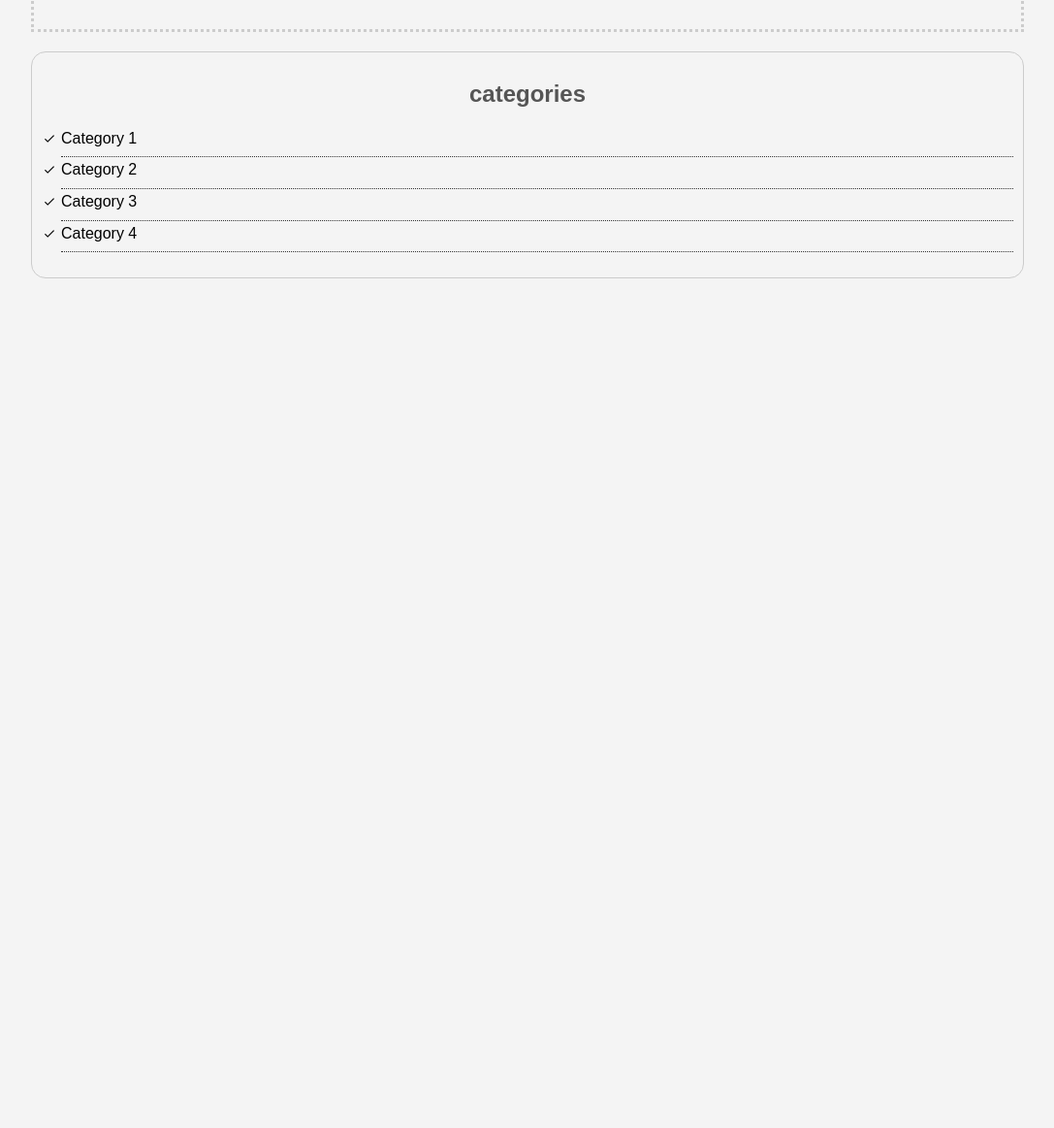
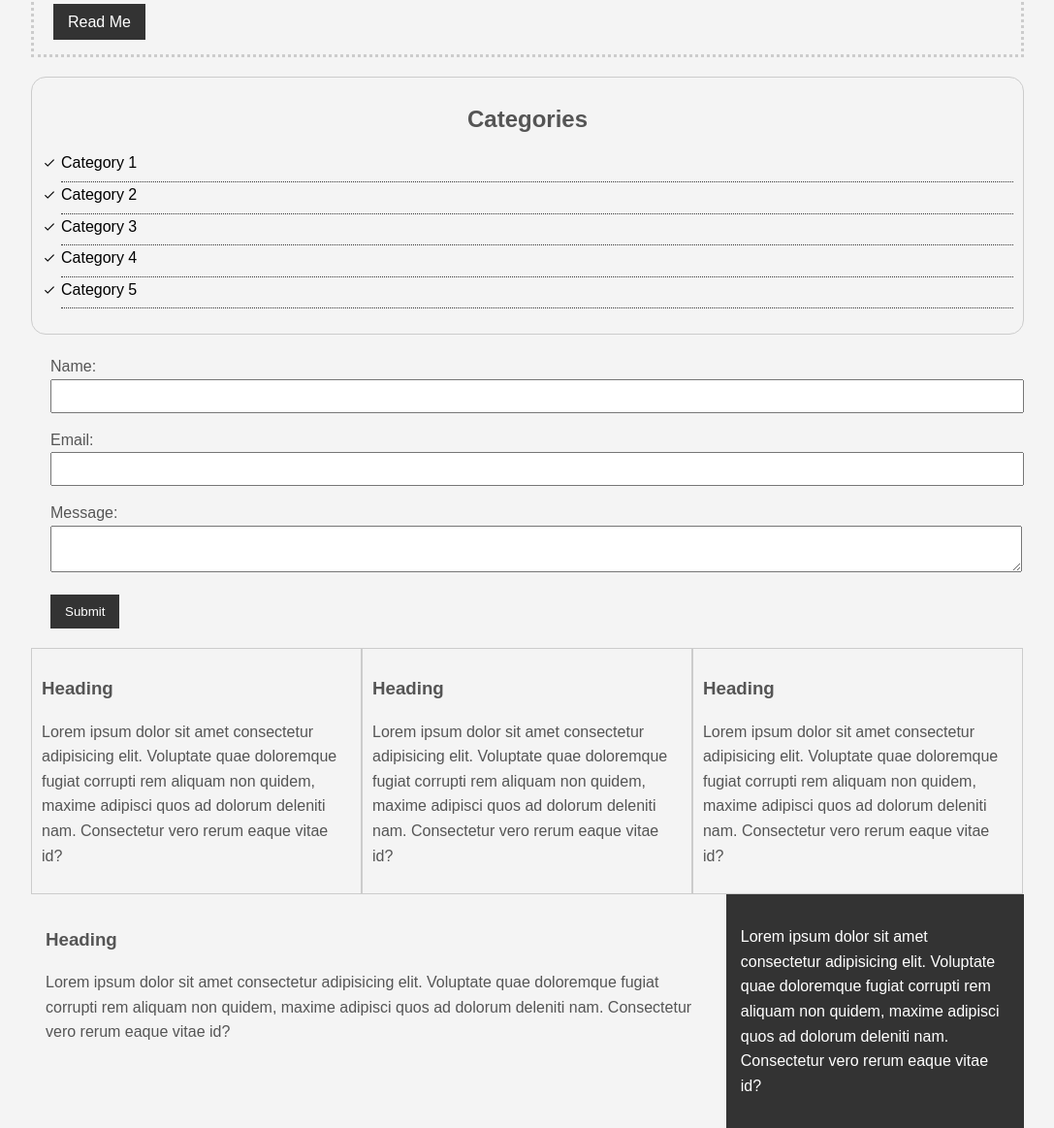
Before and after one commit to Amitansh-P/demo-repo2, a plain HTML site: page index.html in a window 1280 px wide. Shown: the part 374-1537 px from the top of the page at 97% size, without its empty margins (96-1183 px from the left). Before the commit the page ends 800 px from the top, so only its background shows below. Drawn offline with Linux system fonts and the light colour scheme.

Commit message:
updated css and html

```diff
--- a/css/style.css
+++ b/css/style.css
@@ -41,6 +41,22 @@ a:visited{
 .container{
     width: 80%;
     margin: auto;
+}
+
+.button{
+    background-color: #333;
+    color: #fff;
+    padding: 10px 15px;
+    border:none;
+}
+
+.button:hover{
+    background: red;
+    color: #fff;
+}
+
+.clr{
+    clear: both;
 }
 
 .box-1{
@@ -106,3 +122,47 @@ a:visited{
     border-bottom: dotted 1px #333;
     list-style-image: url('../images/check.png');
 }
+
+.my-form{
+    padding: 20px;
+}
+
+.my-form .form-group{
+    padding-bottom: 15px;
+}
+
+.my-form label{
+    display: block;
+}
+
+/*using type= text to seperate out submit button*/
+.my-form input[type="text"], .my-form textarea{
+    padding: 8px;
+    width: 100%;
+}
+
+.block{  /*I can use flex box also*/
+    float: left;
+    width: 33.3%;
+    border: 1px solid #ccc;
+    padding: 10px;
+    box-sizing: border-box;
+}
+
+#main-block{
+    float: left;
+    width: 70%;
+    padding: 15px;
+    box-sizing: border-box;
+}
+
+#sidebar{
+    float: right;
+    width: 30%;
+    background-color: #333;
+    color: #fff;
+    padding: 15px;
+    box-sizing: border-box;
+}
+
+/* I need to continue from positining in css 57:17,
--- a/index.html
+++ b/index.html
@@ -18,19 +18,60 @@
             <h1>Hello World</h1>
             <p>Lorem ipsum dolor sit amet consectetur, adipisicing elit. Eligendi delectus doloremque a voluptatum natus. Suscipit consequatur molestias illo corporis pariatur excepturi ducimus, neque, unde quibusdam quidem hic ratione deleniti nobis!
             </p>
+            <a class="button" href="#">Read Me</a>
         </div>
 
         <div class="categories">
-            <h2>categories</h2>
+            <h2>Categories</h2>
             <ul>
                 <li><a href="#">Category 1</a></li>
                 <li><a href="#">Category 2</a></li>
                 <li><a href="#">Category 3</a></li>
                 <li><a href="#">Category 4</a></li>
+                <li><a href="#">Category 5</a></li>
             </ul>
         </div>
 
-    </div>
+        <form class="my-form">
+            <div class="form-group">
+                <label for="name">Name: </label>
+                <input type="text" name="name">
+            </div>
+            <div class="form-group">
+                <label for="email">Email: </label>
+                <input type="text" name="email">
+            </div>
+            <div class="form-group">
+                <label for="Message">Message: </label>
+                <textarea name="message"></textarea>
+            </div>
+            <input class="button" type="submit" value="Submit" name="">
+        </form>
+
+        <div class="block">
+            <h3>Heading</h3>
+            <p>Lorem ipsum dolor sit amet consectetur adipisicing elit. Voluptate quae doloremque fugiat corrupti rem aliquam non quidem, maxime adipisci quos ad dolorum deleniti nam. Consectetur vero rerum eaque vitae id?</p>
+        </div>
+        <div class="block">
+            <h3>Heading</h3>
+            <p>Lorem ipsum dolor sit amet consectetur adipisicing elit. Voluptate quae doloremque fugiat corrupti rem aliquam non quidem, maxime adipisci quos ad dolorum deleniti nam. Consectetur vero rerum eaque vitae id?</p>
+        </div>
+        <div class="block">
+            <h3>Heading</h3>
+            <p>Lorem ipsum dolor sit amet consectetur adipisicing elit. Voluptate quae doloremque fugiat corrupti rem aliquam non quidem, maxime adipisci quos ad dolorum deleniti nam. Consectetur vero rerum eaque vitae id?</p>
+        </div>
+
+        <div class="clr"></div>
+
+        <div id="main-block">
+            <h3>Heading</h3>
+            <p>Lorem ipsum dolor sit amet consectetur adipisicing elit. Voluptate quae doloremque fugiat corrupti rem aliquam non quidem, maxime adipisci quos ad dolorum deleniti nam. Consectetur vero rerum eaque vitae id?</p>
+        </div>
+
+        <div id="sidebar">
+            <p>Lorem ipsum dolor sit amet consectetur adipisicing elit. Voluptate quae doloremque fugiat corrupti rem aliquam non quidem, maxime adipisci quos ad dolorum deleniti nam. Consectetur vero rerum eaque vitae id?</p>
+        </div>
+    </div><!--container ends-->
 
 
 </body>
```
